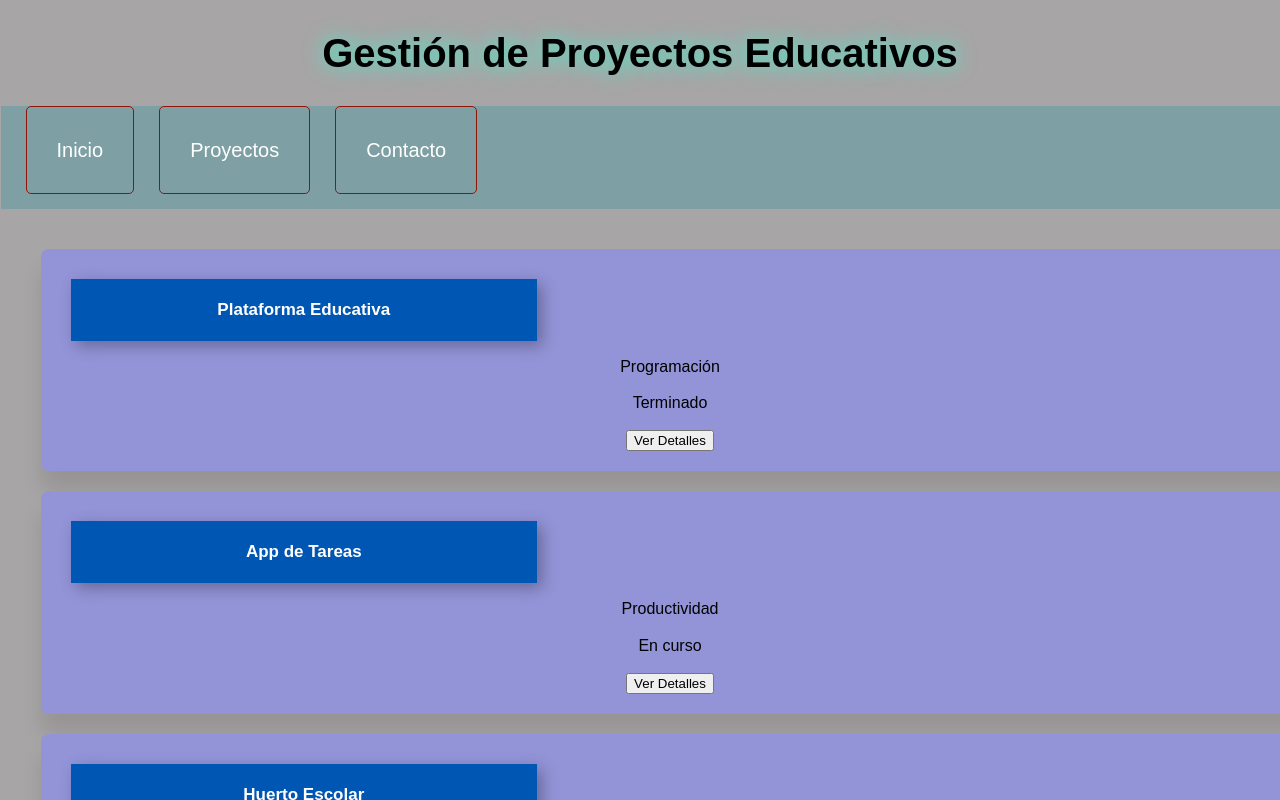
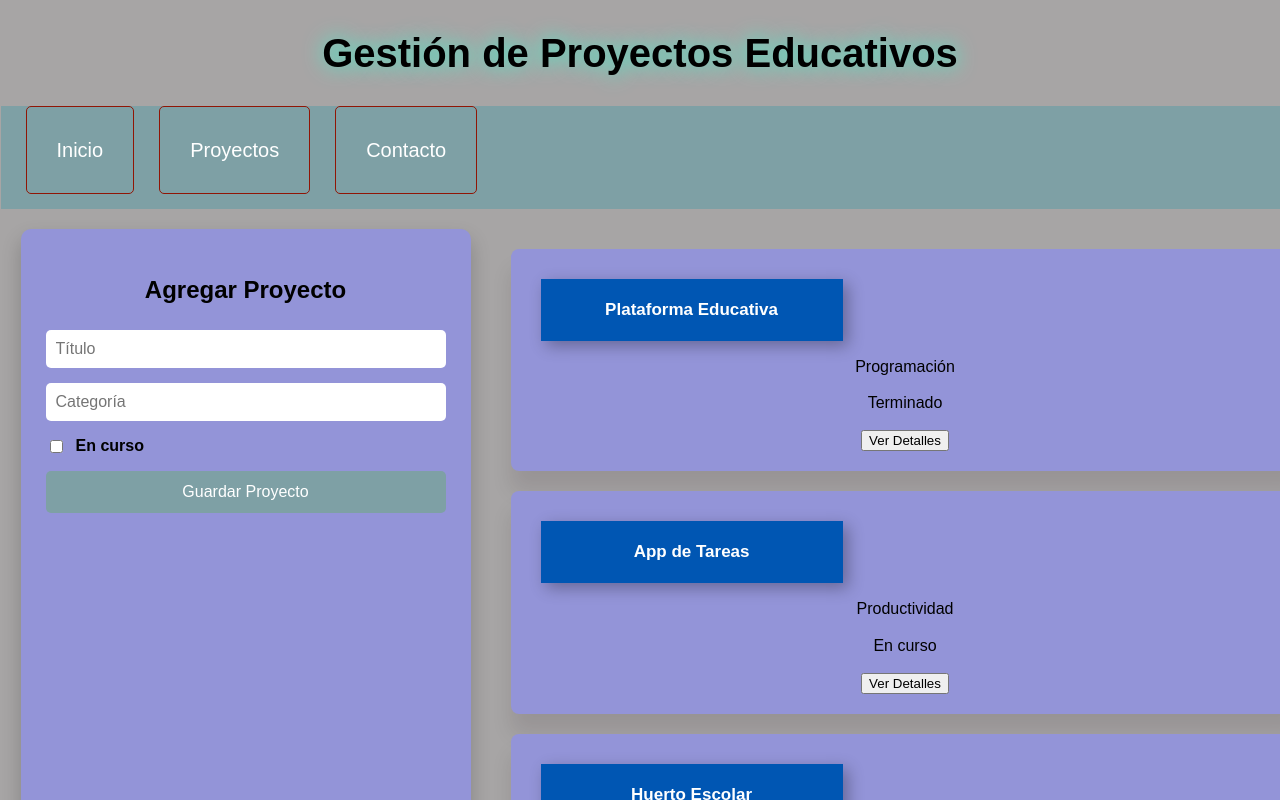
Before and after one commit to Alee91218/pv_tp3_grupo1, a React (Vite) app in the folder pvtp03GrupoN01/: page / in a window 1280 px wide. Shown: the top 800 px of the page. Built offline with nearby package versions, Linux system fonts and the light colour scheme.

Commit message:
Implemento formulario junto con su estilo. Franco Ponce

```diff
--- a/pvtp03GrupoN01/src/components/FormProyecto.jsx
+++ b/pvtp03GrupoN01/src/components/FormProyecto.jsx
@@ -1,5 +1,79 @@
-const nada = () => {
+import { useState } from "react";
 
+const FormProyecto = ({ agregarProyecto }) => {
+
+    const [formulario, setFormulario] = useState({
+        titulo: "",
+        categoria: "",
+        estado: false
+    });
+
+    const manejarCambio = (e) => {
+
+        const { name, value, type, checked } = e.target;
+
+        setFormulario({
+            ...formulario,
+            [name]: type === "checkbox" ? checked : value
+        });
+    };
+
+    const manejarEnvio = (e) => {
+
+        e.preventDefault();
+
+        agregarProyecto(formulario);
+
+        setFormulario({
+            titulo: "",
+            categoria: "",
+            estado: false
+        });
+    };
+
+    return (
+
+        <form className="form-proyecto" onSubmit={manejarEnvio}>
+
+            <h2>Agregar Proyecto</h2>
+
+            <input
+                type="text"
+                name="titulo"
+                placeholder="Título"
+                value={formulario.titulo}
+                onChange={manejarCambio}
+                required
+            />
+
+            <input
+                type="text"
+                name="categoria"
+                placeholder="Categoría"
+                value={formulario.categoria}
+                onChange={manejarCambio}
+                required
+            />
+
+            <label>
+
+                <input
+                    type="checkbox"
+                    name="estado"
+                    checked={formulario.estado}
+                    onChange={manejarCambio}
+                />
+
+                En curso
+
+            </label>
+
+            <button type="submit">
+                Guardar Proyecto
+            </button>
+
+        </form>
+    );
 };
 
-export default nada;
+export default FormProyecto;
--- a/pvtp03GrupoN01/src/css/styles.css
+++ b/pvtp03GrupoN01/src/css/styles.css
@@ -519,9 +519,9 @@ footer hr{
 
     flex-wrap: wrap;
 
-    justify-content: center; /* Centra las tarjetas en la pantalla */
+    justify-content: center;
 
-    gap: 30px; /* Espacio entre tarjeta y tarjeta */
+    gap: 30px;
 
     margin-top: 20px;
 
@@ -531,14 +531,63 @@ footer hr{
 
 .proyectos-container article {
 
-    width: 300px; /* Ancho fijo para que no se estiren al 100% */
+    width: 300px;
 
-    margin: 0; /* Anulamos el margen viejo porque ya usamos gap */
+    margin: 0;
 
     display: flex;
 
     flex-direction: column;
 
-    align-items: center; /* Centra el texto y el botón adentro de la tarjeta */
+    align-items: center;
 
 }
+
+/* =========================
+   FORMULARIO
+========================= */
+
+.form-proyecto {
+    background-color: rgb(147, 148, 216);
+    padding: 25px;
+    border-radius: 10px;
+    width: 400px;
+    margin: 0 auto 30px auto;
+    display: flex;
+    flex-direction: column;
+    gap: 15px;
+    box-shadow: 0px 10px 20px rgba(0, 0, 0, 0.2);
+}
+
+.form-proyecto h2 {
+    text-align: center;
+    margin-bottom: 10px;
+}
+
+.form-proyecto input[type="text"] {
+    padding: 10px;
+    border: none;
+    border-radius: 5px;
+    font-size: 16px;
+}
+
+.form-proyecto label {
+    display: flex;
+    align-items: center;
+    gap: 10px;
+    font-weight: bold;
+}
+
+.form-proyecto button {
+    padding: 12px;
+    border: none;
+    border-radius: 5px;
+    background-color: #7ea0a5;
+    color: white;
+    font-size: 16px;
+    cursor: pointer;
+    transition: 0.3s;
+}
+
+.form-proyecto button:hover {
+    background-color: hsl(188, 22%, 48%);
```
